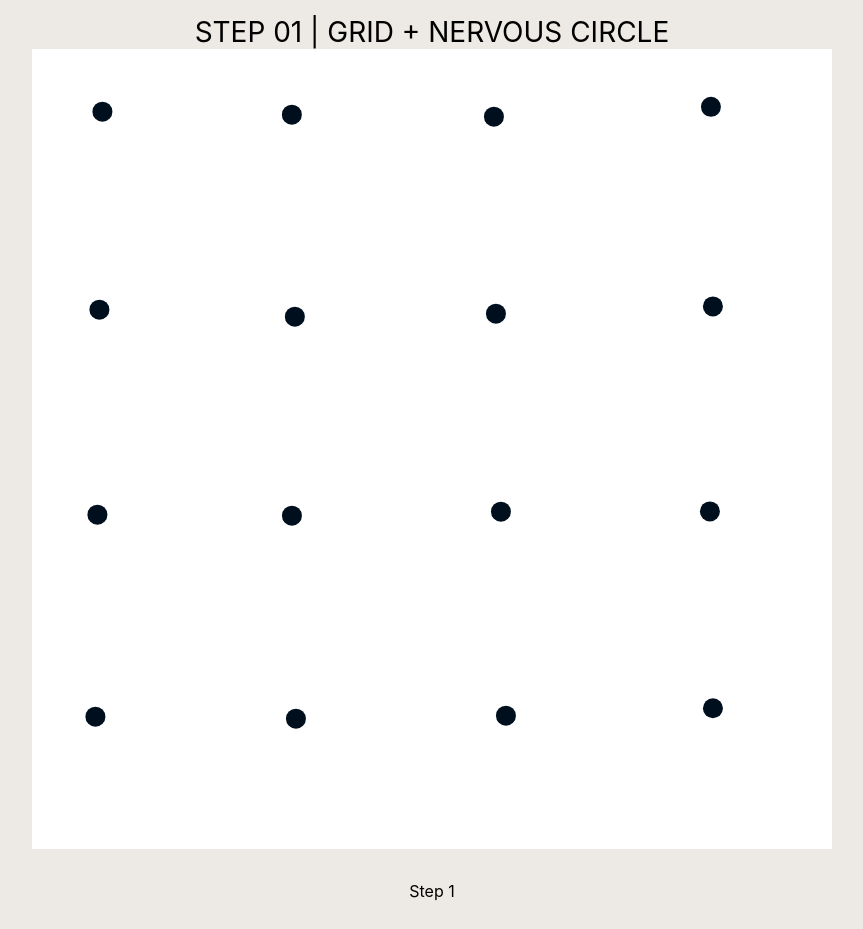
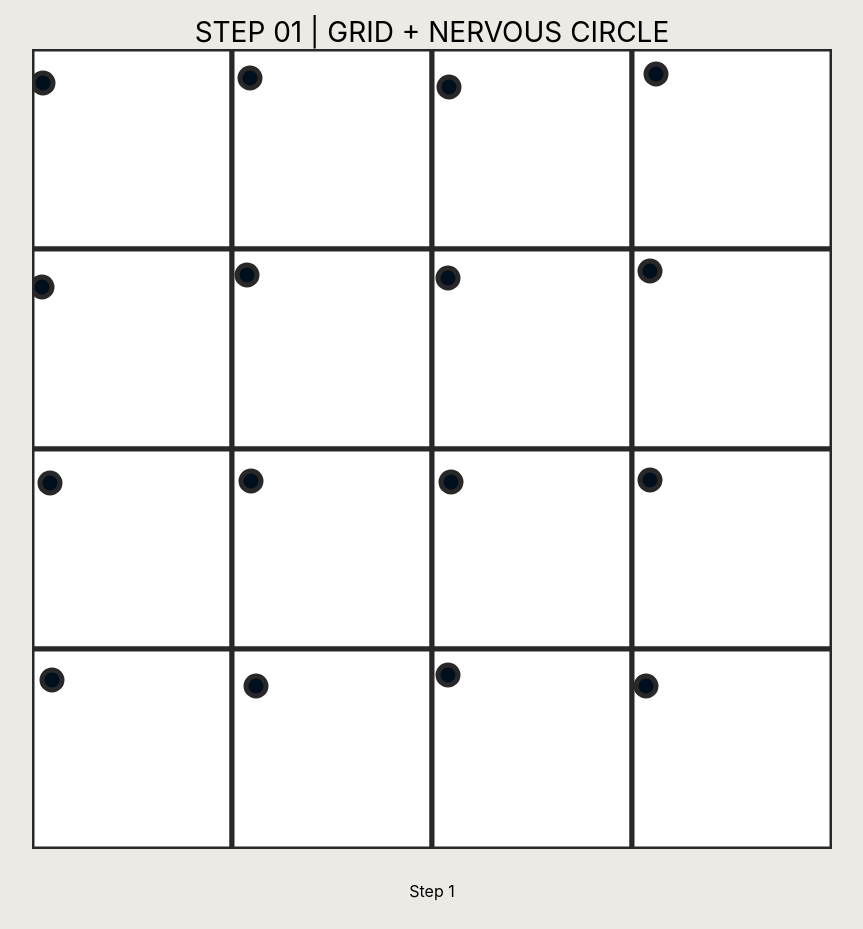
Before and after one commit to vegalla/react-processing, a React (Create React App) app: page /vince-01 in a window 1280 px wide. Shown: the whole page, without its empty margins (208-1071 px from the left). Built offline with nearby package versions, Linux system fonts and the light colour scheme.

Commit message:
Improve nervous circle boundaries within grid

```diff
--- a/src/Processing/vince/step01.js
+++ b/src/Processing/vince/step01.js
@@ -9,6 +9,7 @@ const STEP01 = () => {
     const Sketch = (p5) => {
 
         let x, y;
+        let xi, yj;
         let dia = 20;
         let sw = 10;
 
@@ -22,14 +23,18 @@ const STEP01 = () => {
 
             x = p5.width / 2;
             y = p5.height / 2;
+
+            xi = 100;
+            yj = 100;
+
         }
 
         p5.draw = () => {
             p5.background('#eeeeee');
-            for (let i = -100; i < p5.width + 100; i += 200) {
-                for (let j = -100; j <p5.height + 100; j += 200) {
-                    p5.noStroke();
-                    // p5.strokeWeight(5);
+            for (let i = 100; i < p5.width + 100; i += 200) {
+                for (let j = 100; j < p5.height + 100; j += 200) {
+                    // p5.noStroke();
+                    p5.strokeWeight(5);
                     p5.fill(255);
                     // p5.fill(getRandomInt(0, 255), getRandomInt(0, 255), getRandomInt(0, 255));
                     p5.rectMode(p5.CENTER);
@@ -39,15 +44,15 @@ const STEP01 = () => {
                     // p5.rect(x, y, dia, dia);
                     p5.fill(0, 15, 30);
                     // p5.ellipseMode()
-                    p5.ellipse(x, y, dia, dia);
-                    x += getRandomInt(-6, 6);
-                    y += getRandomInt(-6, 6);
+                    p5.ellipse(xi, yj, dia, dia);
+                    xi += getRandomInt(-10, 10);
+                    yj += getRandomInt(-10, 10);
                     // console.log(i);
                     // console.log(j);
 
                     // p5.rect()
-                    x = p5.constrain(x, x/2 - dia, p5.width);
-                    y = p5.constrain(y, y/2 - dia, p5.height);
+                    xi = p5.constrain(xi, -100 + sw, 100 - sw);
+                    yj = p5.constrain(yj, -100 + sw, 100 - sw);
                     // console.log(x);
                     // console.log(y);
                     p5.pop();
```
